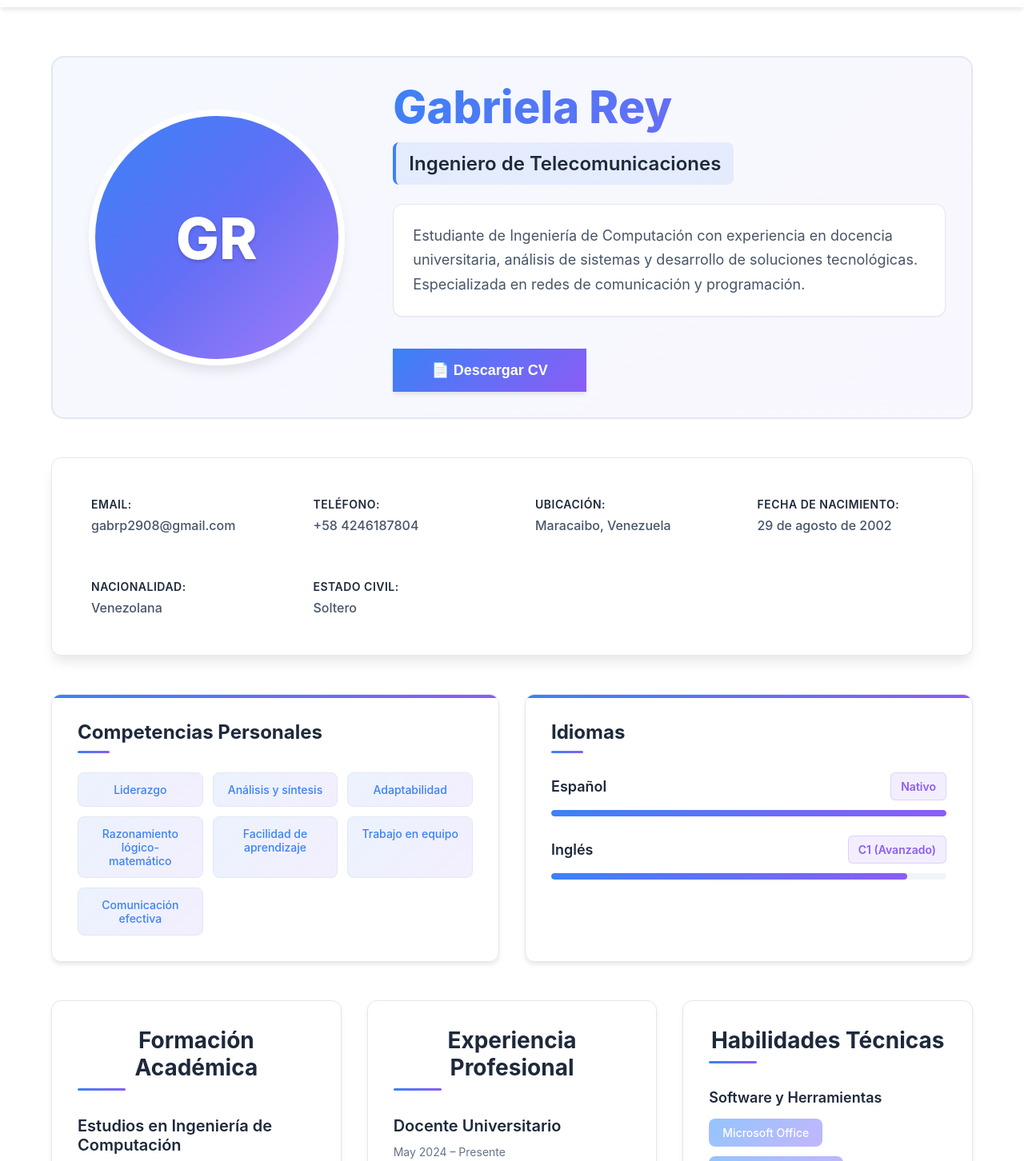
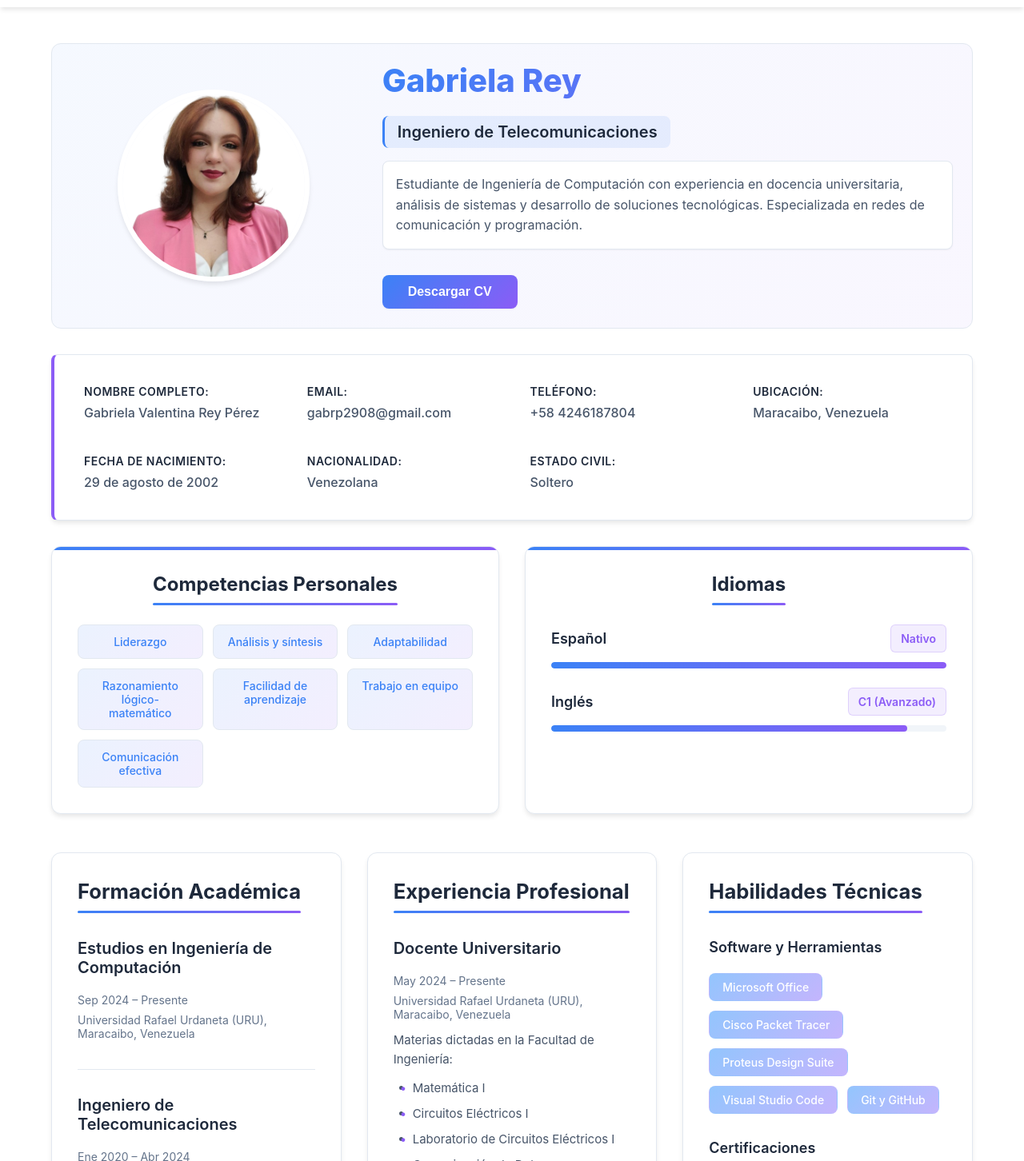
Before and after one commit to gabrp2908/Frameworks_Proyecto3, a React (Create React App) app: page /about in a window 1280 px wide. Shown: the part 58-1510 px from the top of the page at 80% size. Built offline with nearby package versions, Linux system fonts and the light colour scheme.

Commit message:
fix: Componente AboutContent

```diff
--- a/src/components/About/AboutContent.css
+++ b/src/components/About/AboutContent.css
@@ -1,50 +1,62 @@
-/* ===== ABOUT PAGE - DISEÑO BLANCO/LIMPIO ===== */
-
 .about-content {
-  padding: var(--space-2xl) var(--space-lg);
   max-width: 1200px;
   margin: 0 auto;
+  padding: var(--space-xl) var(--space-lg);
   background: var(--bg-white);
 }
 
-/* ===== HERO SECTION ===== */
 .about-hero {
   display: grid;
   grid-template-columns: 1fr 2fr;
-  gap: var(--space-2xl);
-  margin-bottom: var(--space-2xl);
+  gap: var(--space-xl);
   align-items: center;
-  padding: var(--space-xl);
+  margin-bottom: var(--space-xl);
+  padding: var(--space-lg);
   background: linear-gradient(135deg, rgba(59, 130, 246, 0.05), rgba(139, 92, 246, 0.05));
-  border-radius: var(--radius-xl);
-  border: 2px solid var(--border-light);
+  border-radius: var(--radius-lg);
+  border: 1px solid var(--border-light);
+  min-height: 300px;
 }
 
-.profile-photo-placeholder {
-  width: 320px;
-  height: 320px;
+.profile-photo-wrapper {
+  width: 240px;
+  height: 240px;
+  position: relative;
+  margin: 0 auto;
+}
+
+.profile-photo {
+  width: 100%;
+  height: 100%;
+  border-radius: 50%;
+  object-fit: cover;
+  border: 6px solid var(--bg-white);
+  box-shadow: var(--shadow-md);
+  transition: all 0.3s ease;
+}
+
+.profile-photo:hover {
+  transform: scale(1.02);
+  box-shadow: var(--shadow-lg);
+}
+
+.profile-photo-fallback {
+  width: 100%;
+  height: 100%;
   border-radius: 50%;
   background: linear-gradient(135deg, var(--primary-blue), var(--primary-purple));
-  display: flex;
+  display: none;
   align-items: center;
   justify-content: center;
-  border: 8px solid var(--bg-white);
-  box-shadow: var(--shadow-lg);
-  margin: 0 auto;
-  position: relative;
-  overflow: hidden;
-}
-
-.profile-photo-placeholder::after {
-  content: '';
+  border: 6px solid var(--bg-white);
+  box-shadow: var(--shadow-md);
   position: absolute;
-  inset: 0;
-  background: linear-gradient(135deg, transparent 50%, rgba(255, 255, 255, 0.2));
-  border-radius: 50%;
+  top: 0;
+  left: 0;
 }
 
 .profile-initials {
-  font-size: 4.5rem;
+  font-size: 3rem;
   font-weight: 800;
   color: white;
   text-shadow: 0 2px 4px rgba(0, 0, 0, 0.2);
@@ -52,89 +64,88 @@
 }
 
 .about-name {
-  font-size: 3.5rem;
+  font-size: 2.5rem;
   font-weight: 800;
   background: linear-gradient(135deg, var(--primary-blue), var(--primary-purple));
   -webkit-background-clip: text;
-  -webkit-text-fill-color: transparent;
   background-clip: text;
+  color: transparent;
   margin-bottom: var(--space-sm);
   line-height: 1.1;
+  padding-bottom: 10px;
 }
 
 .about-profession {
-  font-size: 1.5rem;
+  font-size: 1.25rem;
   color: var(--text-dark);
-  margin-bottom: var(--space-lg);
+  margin-bottom: var(--space-md);
   font-weight: 600;
-  padding: var(--space-sm) var(--space-md);
+  padding: var(--space-xs) var(--space-md);
   background: rgba(59, 130, 246, 0.1);
   border-radius: var(--radius-md);
   display: inline-block;
-  border-left: 4px solid var(--primary-blue);
+  border-left: 3px solid var(--primary-blue);
 }
 
 .about-summary {
-  font-size: 1.125rem;
+  font-size: 1rem;
   color: var(--text-medium);
-  line-height: 1.7;
-  margin-bottom: var(--space-lg);
-  padding: var(--space-lg);
+  line-height: 1.6;
+  margin-bottom: var(--space-md);
+  padding: var(--space-md);
   background: var(--bg-white);
-  border-radius: var(--radius-lg);
+  border-radius: var(--radius-md);
   border: 1px solid var(--border-light);
   box-shadow: var(--shadow-sm);
 }
 
-/* ===== BOTÓN DESCARGAR CV ===== */
 .download-cv-btn {
   background: linear-gradient(135deg, var(--primary-blue), var(--primary-purple));
   color: white;
   border: none;
-  padding: var(--space-md) var(--space-2xl);
-  border-radius: var(--radius-full);
+  border-radius: var(--radius-md);
+  padding: var(--space-sm) var(--space-xl);
   font-weight: 600;
-  font-size: 1.125rem;
+  font-size: 1rem;
   cursor: pointer;
   transition: all 0.3s ease;
   margin-top: var(--space-md);
-  box-shadow: var(--shadow-md);
+  box-shadow: var(--shadow-sm);
   display: inline-flex;
   align-items: center;
-  gap: var(--space-sm);
+  gap: var(--space-xs);
 }
 
 .download-cv-btn:hover {
-  transform: translateY(-3px);
-  box-shadow: var(--shadow-lg);
+  transform: translateY(-2px);
+  box-shadow: var(--shadow-md);
   background: linear-gradient(135deg, var(--dark-blue), var(--dark-purple));
 }
 
-/* ===== TARJETA DE DATOS PERSONALES ===== */
 .personal-info-card {
   background: var(--bg-white);
-  border-radius: var(--radius-lg);
-  padding: var(--space-xl);
-  margin-bottom: var(--space-2xl);
-  border-left: 6px solid var(--primary-purple);
-  box-shadow: var(--shadow-lg);
+  border-radius: var(--radius-md);
+  padding: var(--space-lg);
+  margin-bottom: var(--space-xl);
   border: 1px solid var(--border-light);
+  border-left: 4px solid var(--primary-purple);
+  box-shadow: var(--shadow-md);
 }
 
 .info-grid {
   display: grid;
-  grid-template-columns: repeat(auto-fit, minmax(250px, 1fr));
-  gap: var(--space-lg);
+  grid-template-columns: repeat(auto-fit, minmax(220px, 1fr));
+  gap: var(--space-md);
 }
 
 .info-item {
   display: flex;
   flex-direction: column;
   gap: var(--space-xs);
-  padding: var(--space-md);
-  border-radius: var(--radius-md);
+  padding: var(--space-sm);
+  border-radius: var(--radius-sm);
+  border: 1px solid transparent;
   transition: all 0.3s ease;
-  border: 1px solid transparent;
 }
 
 .info-item:hover {
@@ -156,7 +167,6 @@
   font-weight: 500;
 }
 
-/* ===== FILA HORIZONTAL DE COMPETENCIAS E IDIOMAS ===== */
 .competencies-languages-row {
   display: grid;
   grid-template-columns: 1fr 1fr;
@@ -169,11 +179,11 @@
   background: var(--bg-white);
   border-radius: var(--radius-lg);
   padding: var(--space-xl);
-  transition: all 0.3s ease;
   border: 1px solid var(--border-light);
   box-shadow: var(--shadow-md);
   position: relative;
   overflow: hidden;
+  transition: all 0.3s ease;
 }
 
 .competencies-card::before,
@@ -194,13 +204,18 @@
   box-shadow: var(--shadow-lg);
 }
 
+
 .card-title {
   font-size: 1.5rem;
   font-weight: 700;
   color: var(--text-dark);
   margin-bottom: var(--space-lg);
+  padding-bottom: var(--space-sm);
   position: relative;
-  padding-bottom: var(--space-sm);
+  text-align: center;
+  width: fit-content;
+  margin-left: auto;
+  margin-right: auto;
 }
 
 .card-title::after {
@@ -208,13 +223,36 @@
   position: absolute;
   bottom: 0;
   left: 0;
-  width: 40px;
+  right: 0;
+  height: 3px;
+  background: linear-gradient(90deg, var(--primary-blue), var(--primary-purple));
+  border-radius: 2px; /* Asegura que se centre */
+}
+
+.section-title {
+  font-size: 1.60rem;
+  font-weight: 700;
+  color: var(--text-dark);
+  margin-bottom: var(--space-xl);
+  padding-bottom: var(--space-sm);
+  position: relative;
+  text-align: center;
+  width: fit-content;
+  margin-left: auto;
+  margin-right: auto;
+}
+
+.section-title::after {
+  content: '';
+  position: absolute;
+  bottom: 0;
+  left: 0;
+  right: 0;
   height: 3px;
   background: linear-gradient(90deg, var(--primary-blue), var(--primary-purple));
   border-radius: 2px;
 }
 
-/* Competencias Grid */
 .competencies-grid {
   display: grid;
   grid-template-columns: repeat(auto-fill, minmax(150px, 1fr));
@@ -242,7 +280,6 @@
   border-color: transparent;
 }
 
-/* Idiomas */
 .languages-container {
   display: flex;
   flex-direction: column;
@@ -271,8 +308,8 @@
   color: var(--primary-purple);
   font-size: 0.875rem;
   font-weight: 600;
+  padding: var(--space-xs) var(--space-sm);
   background: rgba(139, 92, 246, 0.1);
-  padding: var(--space-xs) var(--space-sm);
   border-radius: var(--radius-sm);
   border: 1px solid rgba(139, 92, 246, 0.2);
 }
@@ -283,38 +320,15 @@
   background: var(--bg-gray);
   border-radius: 4px;
   overflow: hidden;
-  position: relative;
 }
 
 .progress-bar {
   height: 100%;
   background: linear-gradient(90deg, var(--primary-blue), var(--primary-purple));
   border-radius: 4px;
-  position: relative;
   transition: width 1s ease-in-out;
 }
 
-.progress-bar::after {
-  content: '';
-  position: absolute;
-  top: 0;
-  left: 0;
-  right: 0;
-  bottom: 0;
-  background: linear-gradient(90deg,
-    transparent,
-    rgba(255, 255, 255, 0.3),
-    transparent
-  );
-  animation: shimmer 2s infinite;
-}
-
-@keyframes shimmer {
-  0% { transform: translateX(-100%); }
-  100% { transform: translateX(100%); }
-}
-
-/* ===== GRID DE INFORMACIÓN PRINCIPAL ===== */
 .about-grid {
   display: grid;
   grid-template-columns: repeat(auto-fit, minmax(350px, 1fr));
@@ -325,9 +339,9 @@
   background: var(--bg-white);
   border-radius: var(--radius-lg);
   padding: var(--space-xl);
-  transition: all 0.3s ease;
   border: 1px solid var(--border-light);
   box-shadow: var(--shadow-md);
+  transition: all 0.3s ease;
 }
 
 .about-section:hover {
@@ -336,46 +350,45 @@
   box-shadow: var(--shadow-lg);
 }
 
-.section-title {
-  font-size: 1.75rem;
-  font-weight: 700;
-  color: var(--text-dark);
-  margin-bottom: var(--space-xl);
-  position: relative;
-  padding-bottom: var(--space-sm);
+.about-section .section-title {
+  text-align: left;
+  margin-left: 0;
+  margin-right: 0;
+  width: fit-content;
 }
 
-.section-title::after {
-  content: '';
-  position: absolute;
-  bottom: 0;
+.about-section .section-title::after {
   left: 0;
-  width: 60px;
-  height: 3px;
-  background: linear-gradient(90deg, var(--primary-blue), var(--primary-purple));
-  border-radius: 2px;
+  right: auto;
+  width: 100%;
 }
 
-/* Educación y Experiencia */
-.education-item, .experience-item {
+.education-item,
+.experience-item {
   margin-bottom: var(--space-xl);
   padding-bottom: var(--space-lg);
   border-bottom: 1px solid var(--border-light);
 }
 
-.education-item:last-child, .experience-item:last-child {
+.education-item:last-child,
+.experience-item:last-child {
   border-bottom: none;
   margin-bottom: 0;
 }
 
-.education-item h3, .experience-item h3 {
+.education-item h3,
+.experience-item h3 {
   color: var(--text-dark);
   font-size: 1.25rem;
   margin-bottom: var(--space-sm);
   font-weight: 600;
+  position: relative;
+  padding-bottom: 8px;
+  width: fit-content;
 }
 
-.education-meta, .experience-meta {
+.education-meta,
+.experience-meta {
   display: flex;
   flex-direction: column;
   gap: var(--space-xs);
@@ -384,7 +397,8 @@
   font-size: 0.875rem;
 }
 
-.education-details, .experience-details {
+.education-details,
+.experience-details {
   color: var(--text-medium);
   font-size: 0.9375rem;
   line-height: 1.6;
@@ -408,22 +422,21 @@
   left: -1rem;
 }
 
-/* Habilidades Técnicas */
 .skills-section {
   display: flex;
   flex-direction: column;
   gap: var(--space-xl);
 }
 
-.skills-category {
-  margin-bottom: var(--space-lg);
-}
 
 .skills-category h3 {
   color: var(--text-dark);
   margin-bottom: var(--space-md);
   font-size: 1.125rem;
   font-weight: 600;
+  position: relative;
+  padding-bottom: 6px;
+  width: fit-content;
 }
 
 .skills-list {
@@ -451,12 +464,11 @@
 
 .certifications-list {
   color: var(--text-medium);
+  font-size: 0.9375rem;
   line-height: 1.8;
-  font-size: 0.9375rem;
-  padding-left: var(--space-sm);
+  padding: var(--space-md);
   border-left: 3px solid var(--primary-blue);
   background: rgba(59, 130, 246, 0.05);
-  padding: var(--space-md);
   border-radius: var(--radius-md);
 }
 
@@ -465,107 +477,24 @@
   padding-left: var(--space-sm);
 }
 
-/* ===== RESPONSIVE ===== */
-@media (max-width: 1024px) {
-  .about-hero {
-    grid-template-columns: 1fr;
-    text-align: center;
-    gap: var(--space-xl);
-  }
-
-  .profile-photo-placeholder {
-    width: 280px;
-    height: 280px;
-    margin: 0 auto;
-  }
-
-  .profile-initials {
-    font-size: 3.5rem;
-  }
-
-  .about-name {
-    font-size: 2.75rem;
-  }
+@keyframes shimmer {
+  0% { transform: translateX(-100%); }
+  100% { transform: translateX(100%); }
 }
 
-@media (max-width: 768px) {
-  .competencies-languages-row {
-    grid-template-columns: 1fr;
-    gap: var(--space-lg);
-  }
-
-  .competencies-grid {
-    grid-template-columns: repeat(auto-fill, minmax(130px, 1fr));
-  }
-
-  .about-grid {
-    grid-template-columns: 1fr;
-  }
-
-  .about-hero {
-    padding: var(--space-xl);
-  }
-
-  .profile-photo-placeholder {
-    width: 240px;
-    height: 240px;
-  }
-
-  .about-name {
-    font-size: 2.25rem;
-  }
-
-  .about-profession {
-    font-size: 1.25rem;
-  }
+@keyframes pulse-glow {
+  0%, 100% { box-shadow: 0 0 8px rgba(59, 130, 246, 0.3); }
+  50% { box-shadow: 0 0 15px rgba(59, 130, 246, 0.5); }
 }
 
-@media (max-width: 480px) {
-  .about-content {
-    padding: var(--space-xl) var(--space-md);
-  }
-
-  .competencies-grid {
-    grid-template-columns: 1fr 1fr;
-  }
-
-  .competency-item {
-    font-size: 0.8rem;
-    padding: var(--space-xs) var(--space-sm);
-  }
-
-  .profile-photo-placeholder {
-    width: 200px;
-    height: 200px;
-  }
-
-  .profile-initials {
-    font-size: 2.5rem;
-  }
-
-  .about-name {
-    font-size: 2rem;
-  }
-
-  .info-grid {
-    grid-template-columns: 1fr;
-  }
-
-  .skills-list {
-    justify-content: center;
-  }
-}
-
-/* Animación para el botón */
-@keyframes pulse-glow {
-  0%, 100% {
-    box-shadow: 0 0 10px rgba(59, 130, 246, 0.3);
-  }
-  50% {
-    box-shadow: 0 0 20px rgba(59, 130, 246, 0.6);
-  }
+.progress-bar::after {
+  content: '';
+  position: absolute;
+  inset: 0;
+  background: linear-gradient(90deg, transparent, rgba(255, 255, 255, 0.3), transparent);
+  animation: shimmer 2s infinite;
 }
 
 .download-cv-btn:active {
-  animation: pulse-glow 0.5s ease;
+  animation: pulse-glow 0.4s ease;
 }
--- a/src/components/About/AboutContent.jsx
+++ b/src/components/About/AboutContent.jsx
@@ -7,8 +7,19 @@ const AboutContent = () => {
       <div className="about-hero">
         <div className="about-hero-left">
           <div className="profile-photo-container">
-            <div className="profile-photo-placeholder">
-              <span className="profile-initials">GR</span>
+            <div className="profile-photo-wrapper">
+              <img
+                src="/images/icon.png"
+                alt="Gabriela Rey"
+                className="profile-photo"
+                onError={(e) => {
+                  e.target.style.display = 'none';
+                  e.target.nextElementSibling.style.display = 'flex';
+                }}
+              />
+              <div className="profile-photo-fallback">
+                <span className="profile-initials">GR</span>
+              </div>
             </div>
           </div>
         </div>
@@ -32,7 +43,7 @@ const AboutContent = () => {
               document.body.removeChild(link);
             }}
           >
-            📄 Descargar CV
+          Descargar CV
           </button>
         </div>
       </div>
@@ -40,6 +51,12 @@ const AboutContent = () => {
       {/* Datos personales */}
       <div className="personal-info-card">
         <div className="info-grid">
+
+          <div className="info-item">
+            <strong>Nombre Completo:</strong>
+            <span>Gabriela Valentina Rey Pérez</span>
+          </div>
+
           <div className="info-item">
             <strong>Email:</strong>
             <span>gabrp2908@gmail.com</span>
@@ -72,7 +89,7 @@ const AboutContent = () => {
         </div>
       </div>
 
-      {/* Competencias e Idiomas en horizontal */}
+      {/* Competencias e Idiomas */}
       <div className="competencies-languages-row">
         <div className="competencies-card">
           <h3 className="card-title">Competencias Personales</h3>
@@ -113,7 +130,6 @@ const AboutContent = () => {
         </div>
       </div>
 
-      {/* Resto del contenido en grid */}
       <div className="about-grid">
         <div className="about-section">
           <h2 className="section-title">Formación Académica</h2>
@@ -160,8 +176,9 @@ const AboutContent = () => {
               <p>Materias dictadas en la Facultad de Ingeniería:</p>
               <ul>
                 <li>Matemática I</li>
+                <li>Circuitos Eléctricos I</li>
+                <li>Laboratorio de Circuitos Eléctricos I</li>
                 <li>Comunicación de Datos</li>
-                <li>Circuitos Eléctricos I</li>
                 <li>Diseño Lógico</li>
               </ul>
             </div>
@@ -204,7 +221,7 @@ const AboutContent = () => {
                 <span className="skill-tag">Cisco Packet Tracer</span>
                 <span className="skill-tag">Proteus Design Suite</span>
                 <span className="skill-tag">Visual Studio Code</span>
-                <span className="skill-tag">Git & GitHub</span>
+                <span className="skill-tag">Git y GitHub</span>
               </div>
             </div>
 
```
Also changed, not shown: public/images/icon.png (added), 1 other file (tests, documents, lock files or other folders).
